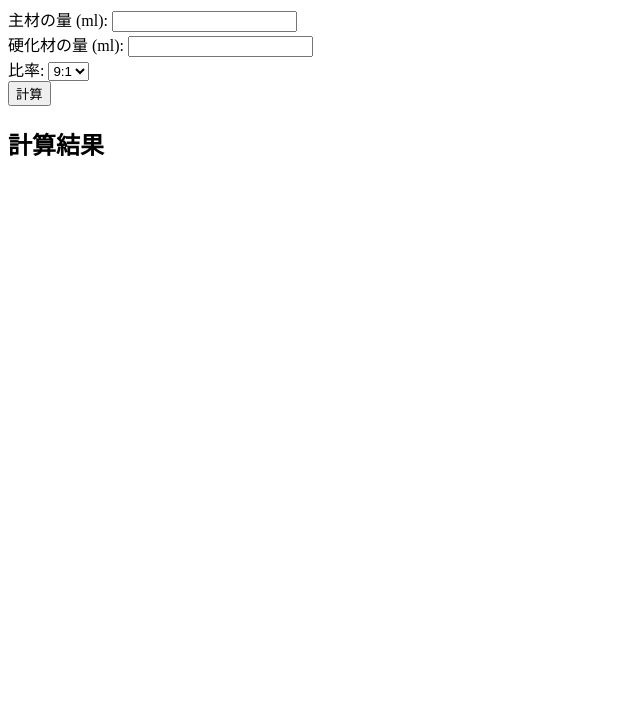
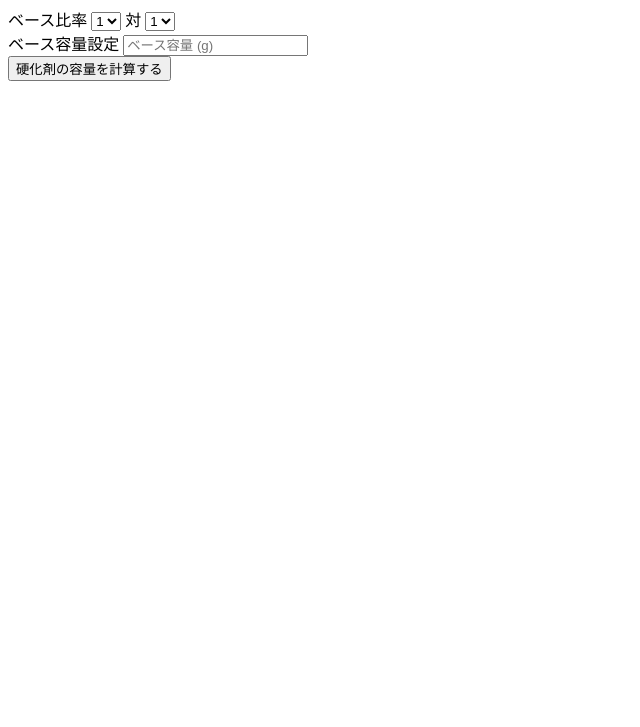
Before and after one commit to aki456-456/paint-calculator, a plain HTML site: page index.html in a window 1280 px wide. Shown: the part 73-800 px from the top of the page, without its empty margins (0-640 px from the left). Drawn offline with Linux system fonts and the light colour scheme.

```diff
--- a/index.html
+++ b/index.html
@@ -1,45 +1,37 @@
 <!DOCTYPE html>
-<html lang="en">
+<html lang="ja">
 <head>
     <meta charset="UTF-8">
     <meta name="viewport" content="width=device-width, initial-scale=1.0">
-    <link rel="manifest" href="manifest.json">
     <title>Paint Calculator</title>
+    <link rel="stylesheet" href="styles.css">
 </head>
 <body>
-    <h1>Paint Calculator</h1>
-    <form id="paintForm">
-        <label for="baseAmount">主材の量 (ml):</label>
-        <input type="number" id="baseAmount" name="baseAmount"><br>
-
-        <label for="hardenerAmount">硬化材の量 (ml):</label>
-        <input type="number" id="hardenerAmount" name="hardenerAmount"><br>
-
-        <label for="ratio">比率:</label>
-        <select id="ratio" name="ratio">
-            <option value="9:1">9:1</option>
-            <option value="4:1">4:1</option>
-            <option value="1:1">1:1</option>
-        </select><br>
-
-        <button type="button" onclick="calculate()">計算</button>
-    </form>
-
-    <h2>計算結果</h2>
-    <p id="result"></p>
-
-    <script src="sw.js"></script>
-    <script>
-        function calculate() {
-            const baseAmount = parseFloat(document.getElementById('baseAmount').value);
-            const hardenerAmount = parseFloat(document.getElementById('hardenerAmount').value);
-            const ratio = document.getElementById('ratio').value.split(':');
-            const ratioBase = parseFloat(ratio[0]);
-            const ratioHardener = parseFloat(ratio[1]);
-            const totalAmount = baseAmount + hardenerAmount;
-            const calculatedHardener = (baseAmount * ratioHardener) / ratioBase;
-            document.getElementById('result').innerText = `合計量: ${totalAmount} ml, 硬化材: ${calculatedHardener} ml`;
-        }
-    </script>
+    <div class="container">
+        <h1>Paint Calculator</h1>
+        <form id="paintForm">
+            <div class="form-group">
+                <label for="baseRatio">ベース比率</label>
+                <select id="baseRatio" name="baseRatio">
+                    <option value="1">1</option>
+                    <option value="2">2</option>
+                    <option value="3">3</option>
+                </select>
+                対
+                <select id="hardenerRatio" name="hardenerRatio">
+                    <option value="1">1</option>
+                    <option value="2">2</option>
+                    <option value="3">3</option>
+                </select>
+            </div>
+            <div class="form-group">
+                <label for="baseAmount">ベース容量設定</label>
+                <input type="number" id="baseAmount" name="baseAmount" placeholder="ベース容量 (g)">
+            </div>
+            <button type="button" id="calculateButton">硬化剤の容量を計算する</button>
+        </form>
+        <div id="result"></div>
+    </div>
+    <script src="script.js"></script>
 </body>
 </html>
--- a/script.js
+++ b/script.js
@@ -0,0 +1,13 @@
+document.getElementById('calculateButton').addEventListener('click', function() {
+    const baseRatio = parseFloat(document.getElementById('baseRatio').value);
+    const hardenerRatio = parseFloat(document.getElementById('hardenerRatio').value);
+    const baseAmount = parseFloat(document.getElementById('baseAmount').value);
+
+    if (isNaN(baseAmount)) {
+        document.getElementById('result').textContent = 'ベース容量を入力してください。';
+        return;
+    }
+
+    const hardenerAmount = (baseAmount * hardenerRatio) / baseRatio;
+    document.getElementById('result').textContent = `硬化剤の容量: ${hardenerAmount.toFixed(2)} g`;
+});
```
